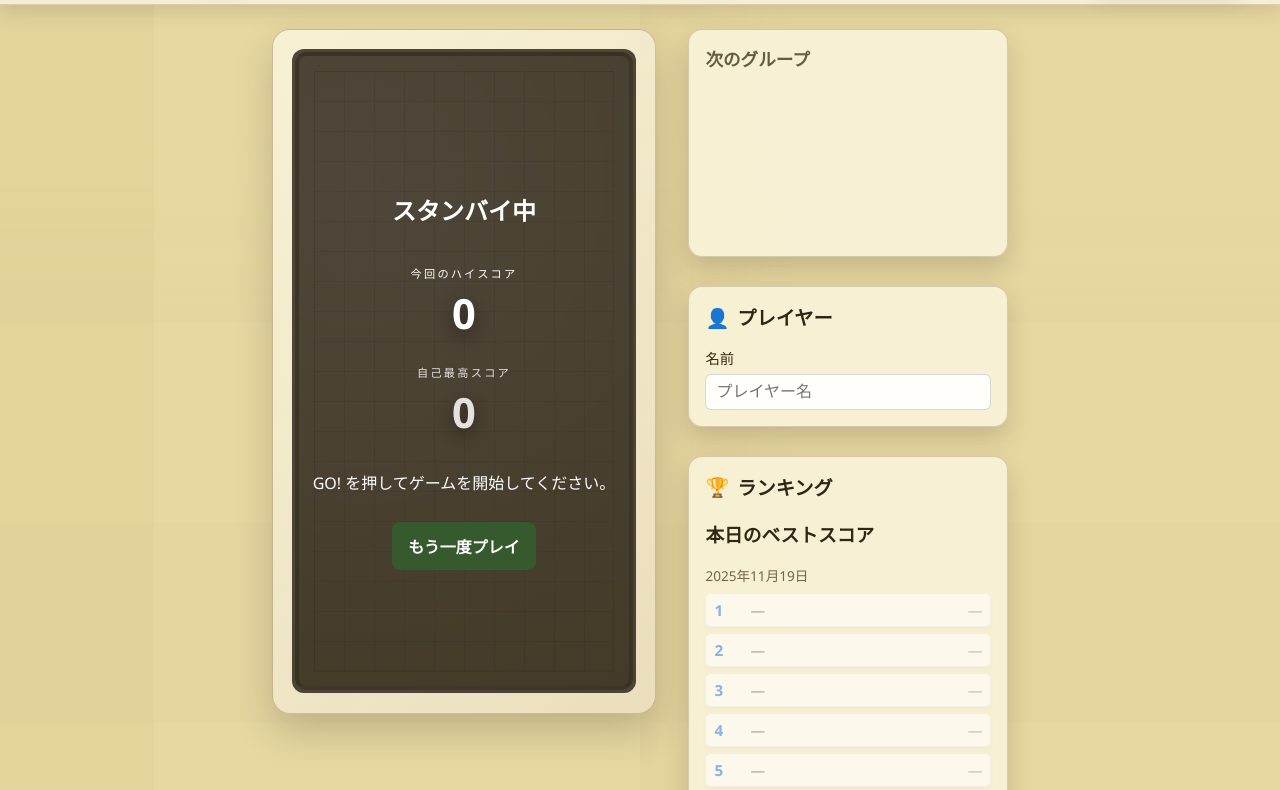
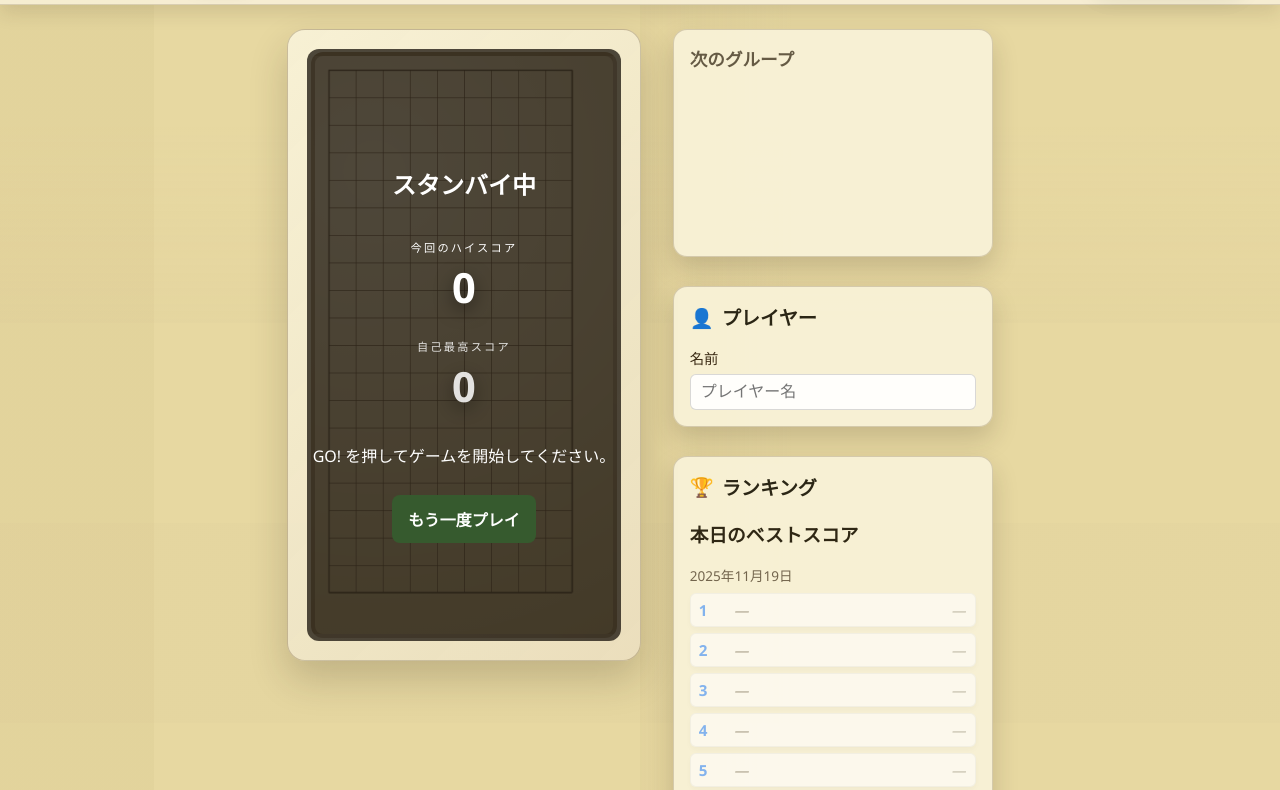
Before and after one commit to igomimu/igopon, a website built with Vite: page index.html in a window 1280 px wide. Shown: the part 77-867 px from the top of the page. Built offline with nearby package versions, Linux system fonts and the light colour scheme.

Commit message:
Update app name and improve board scaling/audio handling

```diff
--- a/index.html
+++ b/index.html
@@ -3,8 +3,8 @@
   <head>
     <meta charset="utf-8">
     <meta name="viewport" content="width=device-width, initial-scale=1">
-    <meta name="description" content="囲碁ポン2 - 次世代の囲碁落ち物パズル">
-    <title>囲碁ポン2</title>
+    <meta name="description" content="いごぽん2 - 次世代の囲碁落ち物パズル">
+    <title>いごぽん2</title>
     <link rel="icon" type="image/svg+xml" href="/vite.svg">
   </head>
   <body>
--- a/src/audio/bgm.ts
+++ b/src/audio/bgm.ts
@@ -7,17 +7,19 @@ interface BgmPreset {
 
 const ACTIVE_VOLUME = 0.6;
 const QUIET_VOLUME = 0.25;
+const BASE_PATH = (import.meta.env.BASE_URL ?? '/').replace(/\/$/, '');
+const withBase = (path: string) => `${BASE_PATH}${path.startsWith('/') ? path : `/${path}`}`;
 const PRESETS: Record<BgmRole, BgmPreset> = {
   lobby: {
-    src: '/audio/igopon-lobby.mp3',
+    src: withBase('/audio/igopon-lobby.mp3'),
     label: 'ロビーBGM'
   },
   game: {
-    src: '/audio/igopon-game.mp3',
+    src: withBase('/audio/igopon-game.mp3'),
     label: 'ゲームBGM'
   },
   danger: {
-    src: '/audio/igopon-game2.mp3',
+    src: withBase('/audio/igopon-game2.mp3'),
     label: 'ゲームBGM（危険）'
   }
 };
--- a/src/game/engine.ts
+++ b/src/game/engine.ts
@@ -40,6 +40,9 @@ import type {
 } from './types';
 import type { CaptureState, GameSessionState, LastResultSummary } from './state/session';
 
+const GRID_LINE_COLOR = 'rgba(80, 58, 34, 0.65)';
+const GRID_BORDER_COLOR = 'rgba(46, 36, 20, 0.75)';
+
 export interface GameEngineOptions {
   boardCanvas: HTMLCanvasElement;
   nextDesktopCanvas?: HTMLCanvasElement | null;
@@ -225,6 +228,7 @@ export class GameEngine {
 
   #swipeActive = false;
   #swipeReferenceX = 0;
+  #displayScale = 1;
 
   #frameHandle: number | null = null;
 
@@ -247,6 +251,16 @@ export class GameEngine {
     this.#attachResizeHandlers();
     this.#startLoop();
     this.#publishState();
+  }
+
+  setDisplayScale(scale: number): void {
+    const normalized = Number.isFinite(scale) ? scale : 1;
+    const nextScale = Math.min(1, Math.max(0.25, normalized));
+    if (Math.abs(nextScale - this.#displayScale) < 0.01) {
+      return;
+    }
+    this.#displayScale = nextScale;
+    this.#configureCanvasResolution();
   }
 
   start(): void {
@@ -369,6 +383,10 @@ export class GameEngine {
     const ratio = window.devicePixelRatio || 1;
     const width = COLS * CELL_SIZE + GRID_MARGIN * 2;
     const height = ROWS * CELL_SIZE + GRID_MARGIN * 2;
+    const cssWidth = width * this.#displayScale;
+    const cssHeight = height * this.#displayScale;
+    canvas.style.width = `${cssWidth}px`;
+    canvas.style.height = `${cssHeight}px`;
     canvas.width = Math.round(width * ratio);
     canvas.height = Math.round(height * ratio);
     ctx.setTransform(ratio, 0, 0, ratio, 0, 0);
@@ -529,10 +547,11 @@ export class GameEngine {
       return;
     }
     const delta = clientX - this.#swipeReferenceX;
-    if (delta >= CELL_SIZE) {
+    const threshold = CELL_SIZE * this.#displayScale;
+    if (delta >= threshold) {
       this.#movePiece(1);
       this.#swipeReferenceX = clientX;
-    } else if (delta <= -CELL_SIZE) {
+    } else if (delta <= -threshold) {
       this.#movePiece(-1);
       this.#swipeReferenceX = clientX;
     }
@@ -907,12 +926,12 @@ export class GameEngine {
 
   #drawBoardGrid(): void {
     const ctx = this.#boardCtx;
-    const gridWidth = COLS * CELL_SIZE;
-    const gridHeight = ROWS * CELL_SIZE;
+    const gridWidth = (COLS - 1) * CELL_SIZE;
+    const gridHeight = (ROWS - 1) * CELL_SIZE;
     ctx.save();
-    ctx.strokeStyle = 'rgba(0, 0, 0, 0.1)';
+    ctx.strokeStyle = GRID_LINE_COLOR;
     ctx.lineWidth = 1;
-    for (let row = 0; row <= ROWS; row += 1) {
+    for (let row = 0; row < ROWS; row += 1) {
       const y = GRID_MARGIN + row * CELL_SIZE + 0.5;
       ctx.beginPath();
       ctx.moveTo(GRID_MARGIN + 0.5, y);
@@ -926,6 +945,8 @@ export class GameEngine {
       ctx.lineTo(x, GRID_MARGIN + gridHeight - 0.5);
       ctx.stroke();
     }
+    ctx.strokeStyle = GRID_BORDER_COLOR;
+    ctx.lineWidth = 1.4;
     ctx.strokeRect(GRID_MARGIN + 0.5, GRID_MARGIN + 0.5, gridWidth - 1, gridHeight - 1);
     ctx.restore();
   }
--- a/src/ui/app-controller.ts
+++ b/src/ui/app-controller.ts
@@ -1,4 +1,5 @@
 import { BgmController } from '../audio/bgm';
+import { CELL_SIZE, COLS, GRID_MARGIN, ROWS } from '../game/constants';
 import { GameEngine } from '../game/engine';
 import type { CaptureState, GameSessionState, LastResultSummary } from '../game/state/session';
 import { SessionState, loadHighScore, saveHighScore } from '../game/state/session';
@@ -7,6 +8,8 @@ import { AppShellRefs, mountAppShell } from './components/app-shell';
 const DAILY_PLACEHOLDER_COUNT = 5;
 const WEEKLY_PLACEHOLDER_COUNT = 1;
 const MONTHLY_PLACEHOLDER_COUNT = 1;
+const BOARD_PIXEL_WIDTH = COLS * CELL_SIZE + GRID_MARGIN * 2;
+const BOARD_PIXEL_HEIGHT = ROWS * CELL_SIZE + GRID_MARGIN * 2;
 
 export class AppController {
   #shell: AppShellRefs;
@@ -16,6 +19,9 @@ export class AppController {
   #highScore = loadHighScore();
   #statusTimer: number | null = null;
   #lastResultExtras: { chain: number; captures: CaptureState } | null = null;
+  #boardResizeObserver: ResizeObserver | null = null;
+  #pendingScaleFrame: number | null = null;
+  #bgmUnlockHandlerAttached = false;
 
   constructor(root: HTMLElement) {
     this.#shell = mountAppShell(root);
@@ -38,7 +44,9 @@ export class AppController {
     this.#wireEvents();
     this.#initializeLeaderboards();
     this.#updateBgmUI();
-    this.#setStatus('囲碁ポン2 へようこそ。GO! で対局開始。');
+    this.#setStatus('いごぽん2 へようこそ。GO! で対局開始。');
+    this.#setupBoardScaling();
+    this.#setupInitialBgmUnlock();
   }
 
   #handleStateChange(state: GameSessionState): void {
@@ -160,6 +168,83 @@ export class AppController {
     this.#syncBgmWithState(this.#session.snapshot);
   };
 
+  #setupBoardScaling(): void {
+    if (typeof window === 'undefined') {
+      return;
+    }
+    const scheduleScale = () => {
+      if (this.#pendingScaleFrame !== null) {
+        cancelAnimationFrame(this.#pendingScaleFrame);
+      }
+      this.#pendingScaleFrame = window.requestAnimationFrame(() => {
+        this.#pendingScaleFrame = null;
+        this.#applyBoardScale();
+      });
+    };
+
+    if (typeof ResizeObserver !== 'undefined') {
+      this.#boardResizeObserver = new ResizeObserver(() => scheduleScale());
+      this.#boardResizeObserver.observe(this.#shell.boardPanel);
+    }
+    window.addEventListener('resize', scheduleScale);
+    window.addEventListener('scroll', scheduleScale, { passive: true });
+    scheduleScale();
+  }
+
+  #setupInitialBgmUnlock(): void {
+    if (this.#bgmUnlockHandlerAttached || typeof document === 'undefined') {
+      return;
+    }
+    const unlock = () => {
+      document.removeEventListener('pointerdown', unlock, true);
+      document.removeEventListener('keydown', unlock, true);
+      this.#bgmUnlockHandlerAttached = false;
+      void this.#bgm.unlockViaGesture();
+      this.#bgm.setPaused(false);
+      this.#updateBgmUI();
+    };
+    this.#bgmUnlockHandlerAttached = true;
+    document.addEventListener('pointerdown', unlock, true);
+    document.addEventListener('keydown', unlock, true);
+  }
+
+  #applyBoardScale(): void {
+    const scale = this.#computeBoardScale();
+    this.#engine.setDisplayScale(scale);
+  }
+
+  #computeBoardScale(): number {
+    if (typeof window === 'undefined') {
+      return 1;
+    }
+    const panel = this.#shell.boardPanel;
+    const panelRect = panel.getBoundingClientRect();
+    const panelStyles = window.getComputedStyle(panel);
+    const toNumber = (value: string | null | undefined) => Number.parseFloat(value ?? '') || 0;
+    const paddingLeft = toNumber(panelStyles.paddingLeft);
+    const paddingRight = toNumber(panelStyles.paddingRight);
+    const innerWidth = Math.max(0, panel.clientWidth - paddingLeft - paddingRight);
+
+    const mobileRoot = this.#shell.mobileControlsRoot;
+    const mobileStyles = window.getComputedStyle(mobileRoot);
+    const mobileVisible = mobileStyles.display !== 'none';
+    const mobileHeight = mobileVisible ? mobileRoot.getBoundingClientRect().height : 0;
+    const reservedBottom = mobileVisible ? 40 : 64;
+
+    const panelPaddingTop = toNumber(panelStyles.paddingTop);
+    const panelPaddingBottom = toNumber(panelStyles.paddingBottom);
+    const panelTopOffset = Math.max(0, panelRect.top) + panelPaddingTop;
+    const innerHeight = Math.max(
+      0,
+      window.innerHeight - panelTopOffset - mobileHeight - reservedBottom - panelPaddingBottom
+    );
+
+    const widthScale = innerWidth > 0 ? innerWidth / BOARD_PIXEL_WIDTH : 1;
+    const heightScale = innerHeight > 0 ? innerHeight / BOARD_PIXEL_HEIGHT : 1;
+    const rawScale = Math.min(1, widthScale, heightScale);
+    return Number.isFinite(rawScale) && rawScale > 0 ? rawScale : 1;
+  }
+
   #renderStats(state: GameSessionState): void {
     const format = (value: number) => value.toLocaleString('ja-JP');
     this.#shell.stats.score.textContent = format(state.score);
--- a/src/ui/components/app-shell.ts
+++ b/src/ui/components/app-shell.ts
@@ -42,6 +42,7 @@ export interface OverlayElements {
 
 export interface AppShellRefs {
   board: HTMLCanvasElement;
+  boardPanel: HTMLElement;
   nextDesktop: HTMLCanvasElement;
   nextMobile: HTMLCanvasElement;
   startBtn: HTMLButtonElement;
@@ -55,12 +56,13 @@ export interface AppShellRefs {
   stats: StatElements;
   overlay: OverlayElements;
   bgmAudio: HTMLAudioElement;
+  mobileControlsRoot: HTMLElement;
 }
 
 const template = `
   <header class="app-header">
     <div class="header-title">
-      <h1>囲碁ポン2</h1>
+      <h1>いごぽん2</h1>
       <button id="headerStartBtn" type="button" class="header-start-btn">GO!</button>
     </div>
     <div class="header-actions">
@@ -182,6 +184,7 @@ function requireElement<T extends HTMLElement>(root: ParentNode, selector: strin
 export function mountAppShell(target: HTMLElement): AppShellRefs {
   target.innerHTML = template;
 
+  const boardPanel = requireElement<HTMLElement>(target, '.board-panel');
   const leaderboard: LeaderboardElements = {
     dailyList: requireElement(target, '#dailyLeaderboard'),
     weeklyList: requireElement(target, '#weeklyLeaderboard'),
@@ -221,6 +224,7 @@ export function mountAppShell(target: HTMLElement): AppShellRefs {
 
   return {
     board: requireElement(target, '#board'),
+    boardPanel,
     nextDesktop: requireElement(target, '#nextPiece'),
     nextMobile: requireElement(target, '#nextPieceMobile'),
     startBtn: requireElement(target, '#startBtn'),
@@ -233,6 +237,7 @@ export function mountAppShell(target: HTMLElement): AppShellRefs {
     mobileControls,
     stats,
     overlay,
-    bgmAudio: requireElement(target, '#bgmAudio')
+    bgmAudio: requireElement(target, '#bgmAudio'),
+    mobileControlsRoot: requireElement(target, '.mobile-controls')
   };
 }
```
